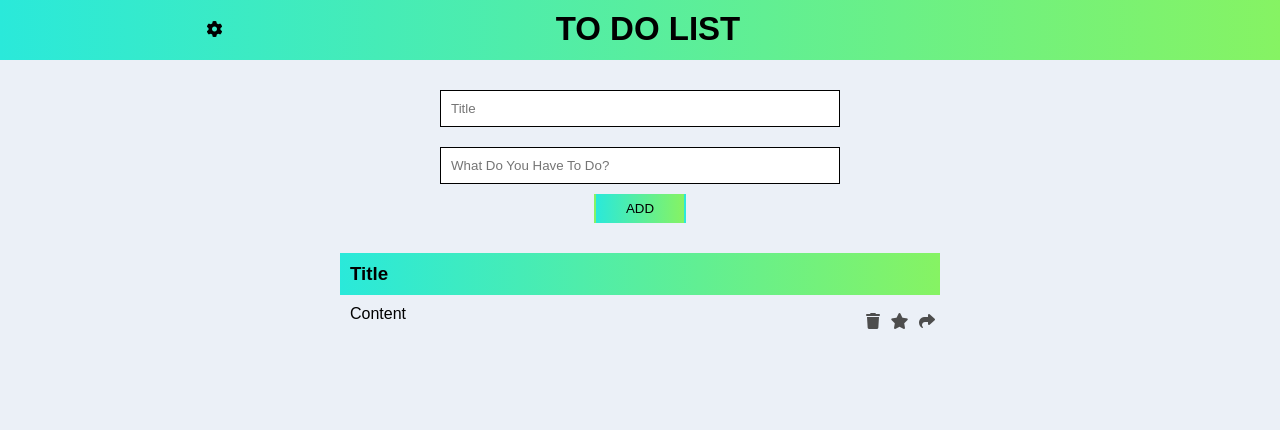
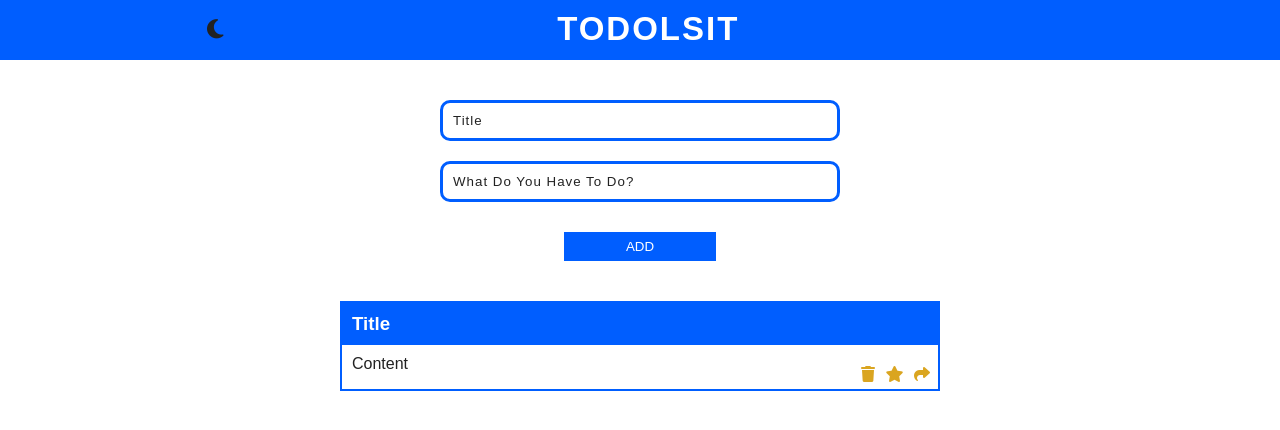
Before and after one commit to KalajiDEV/ToDoList, a plain HTML site: page Index.html in a window 1280 px wide. Both pictures are taken after a click on the icon 214 px from the left and 29 px from the top of the page. Drawn offline with Linux system fonts and the light colour scheme.

Commit message:
Fix :  Style

```diff
--- a/Index.html
+++ b/Index.html
@@ -1,23 +1,27 @@
 <!DOCTYPE html>
 <html lang="en">
-
   <head>
     <meta charset="UTF-8" />
     <meta http-equiv="X-UA-Compatible" content="IE=edge" />
     <meta name="viewport" content="width=device-width, initial-scale=1.0" />
-    <title>todo lsit</title>
+    <title>ToDoLsit</title>
     <link rel="stylesheet" href="style.css" />
-    <link rel="stylesheet" href="https://cdnjs.cloudflare.com/ajax/libs/font-awesome/6.2.0/css/all.min.css"
+    <link
+      rel="stylesheet"
+      href="https://cdnjs.cloudflare.com/ajax/libs/font-awesome/6.2.0/css/all.min.css"
       integrity="sha512-xh6O/CkQoPOWDdYTDqeRdPCVd1SpvCA9XXcUnZS2FmJNp1coAFzvtCN9BmamE+4aHK8yyUHUSCcJHgXloTyT2A=="
-        crossorigin="anonymous" referrerpolicy="no-referrer" />
+      crossorigin="anonymous"
+      referrerpolicy="no-referrer"
+    />
   </head>
 
-<body class="changeColor">
+  <body>
     <nav class="nav">
       <div class="container">
         <header>
-                <i id="changeColor" class="fa-solid fa-gear"></i>
-                <h2>to do list</h2>
+          <!-- <i id="changeColor" class="fa-solid fa-gear"></i> -->
+          <i id="changeColor" class="fas fa-moon"></i>
+          <h2>ToDoLsit</h2>
           <div></div>
         </header>
       </div>
@@ -27,17 +31,27 @@
         <form action="">
           <div class="todoBox">
             <div class="title">
-                        <input class="inputTitle" type="text" name="" id="" placeholder="title" />
+              <input
+                class="inputTitle"
+                type="text"
+                name=""
+                id=""
+                placeholder="title"
+              />
             </div>
             <div class="todoTask">
-                        <input type="text" name="" id="" placeholder="what do you have to do?" />
+              <input
+                type="text"
+                name=""
+                id=""
+                placeholder="what do you have to do?"
+              />
             </div>
             <button class="addBtn">ADD</button>
           </div>
         </form>
       </div>
     </div>
-
 
     <div class="container" id="container">
       <div class="tasksbox" id="tasksbox">
@@ -46,7 +60,7 @@
           <p class="taskText" id="finsh">content</p>
           <div id="tools" class="tools">
             <i class="fa-sharp fa-solid fa-trash"></i>
-                    <i id="heart" style="display: none;" class="fa-solid fa-heart"></i>
+            <i id="heart" style="display: none" class="fa-solid fa-heart"></i>
             <i id="star" class="fa-solid fa-star"></i>
             <i class="fa-solid fa-share"></i>
           </div>
@@ -56,5 +70,4 @@
 
     <script src="./main.js"></script>
   </body>
-
 </html>
--- a/Style.css
+++ b/Style.css
@@ -9,28 +9,56 @@
   text-transform: capitalize;
 }
 
-:root {
-    --bg: #EBF0F7;
-    --task-bg: #FFFFFF;
-    --black: #0000;
-    --white: #ffff;
-    --color-: linear-gradient(90deg, #2AE9DAff, #86F363ff);
-    /* CSS HEX */
-    --turquoise: #2AE9DAff;
-    --screamin-green: #86F363ff;
-}
-
 .container {
   max-width: 1200px;
   margin: auto;
   overflow: hidden;
 }
 
+body {
+  min-height: 100vh;
+  background: #222;
+}
+/* dark mode */
+.changeColor {
+  background-color: #fff;
+}
+
+.changeColor header i {
+  color: #222;
+}
+
+.changeColor nav {
+  background: #005eff;
+}
+
+.changeColor header h2 {
+  color: #fff;
+}
+
+.changeColor section p {
+  padding: 10px;
+  color: #222;
+}
+
+.changeColor section h3 {
+  background: #005eff;
+  color: #fff;
+}
+.changeColor section {
+  background: #ffffff;
+  border: #005eff 2px solid;
+}
+
+.changeColor ::placeholder,
+.changeColor .todoListbox input {
+  color: #222;
+}
 nav {
   width: 100%;
   height: 60px;
-    background: linear-gradient(90deg, #2AE9DAff, #86F363ff);
   padding: 10px 0;
+  background: #454545;
 }
 
 header {
@@ -43,43 +71,55 @@ header h2 {
   display: block;
   text-transform: uppercase;
   font-size: 33px;
+  color: #fff;
+  letter-spacing: 2px;
 }
 
 header i {
   cursor: pointer;
-}
-
-.changeColor {
-    background-color: black;
-}
-
-body {
-    background: var(--bg);
+  font-size: 22px;
+  color: #fff;
 }
 
 .todoListbox {
   text-align: center;
-    padding: 20px 0;
+  padding: 30px 0;
 }
 
 .todoListbox input {
-    background-color: var(--task-bg);
+  /* background-color: var(--task-bg); */
+  background: none;
+  border: 3px solid #005eff;
+  border-radius: 10px;
   padding: 10px;
-    border: 1px solid #000;
   outline: none;
   margin: 10px 0;
   width: 400px;
+  color: #fff;
+}
+
+::placeholder {
+  color: #ccc;
+  letter-spacing: 1px;
 }
 
 .addBtn {
-    background: linear-gradient(90deg, #2AE9DAff, #86F363ff);
-    padding: 5px 30px;
+  display: inline-block;
+  text-align: center;
+  margin-top: 20px;
+  padding: 5px 60px;
   border-color: transparent;
   cursor: pointer;
+  background: #005eff;
+  color: #fff;
+  border: 2px solid transparent;
 }
 
 .addBtn:hover {
   transform: scale(1.1);
+  background: none;
+  border-color: #005eff;
+  box-shadow: inset 0 0 10px #005eff;
 }
 
 .tasksbox {
@@ -90,54 +130,48 @@ body {
 }
 
 section {
-    background: var(--bg);
-    width: 600px;
+  background: #005eff;
+  width: 50%;
   margin: 10px;
-    min-height: 70px;
-    overflow-x: auto;
+  min-height: 90px;
   position: relative;
+  overflow: hidden;
 }
 
 section h3 {
   display: block;
   padding: 10px;
-    background: linear-gradient(90deg, #2AE9DAff, #86F363ff);
   position: sticky;
   top: 0;
+  background: #fff;
 }
 
 section p {
   padding: 10px;
+  color: #fff;
+  max-width: 100%;
 }
 
 section .tools {
   position: absolute;
-    bottom: 2px;
-    right: 2px;
+  bottom: 5px;
+  right: 5px;
 }
 
 section .tools i {
   padding: 0 3px;
-    color: rgb(77, 77, 77);
+  color: goldenrod;
   cursor: pointer;
 }
 
-section .tools i:hover {
-    color: #000;
-}
-
 @media (max-width: 900px) {
-
   section {
     width: 600px;
     min-height: 70px;
   }
 }
 
-
 @media (max-width: 600px) {
-
-
   section {
     width: 300px;
     min-height: 70px;
@@ -146,5 +180,4 @@ section .tools i:hover {
   .todoListbox input {
     width: 300px;
   }
-
 }
--- a/main.js
+++ b/main.js
@@ -34,6 +34,6 @@ tasksbox.addEventListener("click", (eo) => {
   if (eo.target.className == "fa-sharp fa-solid fa-trash") {
     eo.target.parentElement.parentElement.remove();
   } else if (eo.target.className == "fa-solid fa-star") {
-    eo.target.parentElement.parentElement.style.background = "yellow";
+    eo.target.parentElement.parentElement.style.background = "#fbd975";
   }
 });
```
Lines whose indentation alone changed are shown as unchanged.
